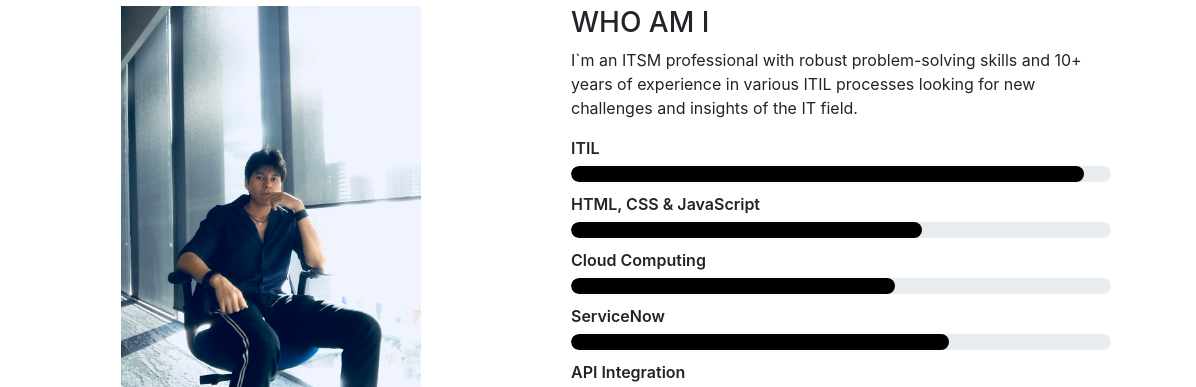
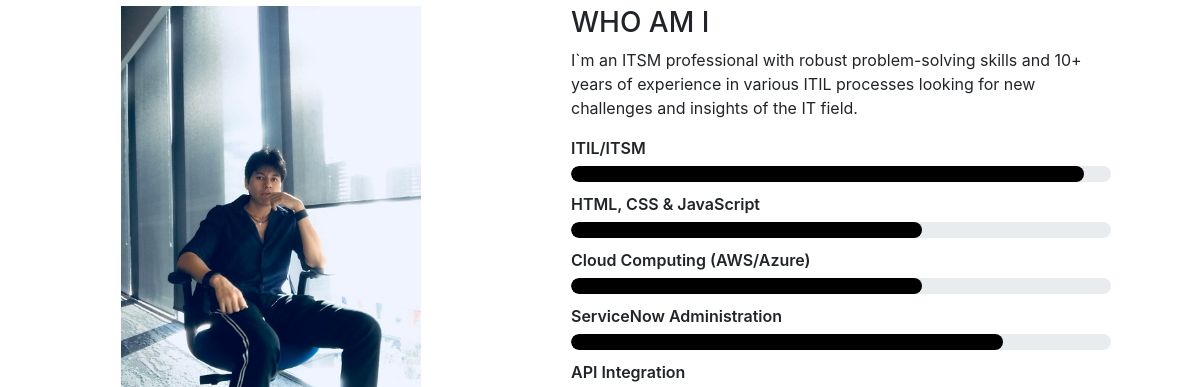
Before and after one commit to vandroy58/ArminCruz.github.io, a plain HTML site: page index.html in a window 1280 px wide. Shown: the part 940-1327 px from the top of the page, 84-1280 px from the left. Drawn offline with nearby package versions, Linux system fonts and the light colour scheme.

Commit message:
Update index.html

```diff
--- a/index.html
+++ b/index.html
@@ -79,7 +79,7 @@
 
 <div class="skills-bar">
 
-  <p>ITIL</p>
+  <p>ITIL/ITSM</p>
   <div class="progress">
   <div class="progress-bar" style="width: 95%;"></div>
   </div>
@@ -89,14 +89,14 @@
   <div class="progress-bar" style="width: 65%;"></div>
   </div>
 
-  <p>Cloud Computing</p>
+  <p>Cloud Computing (AWS/Azure)</p>
   <div class="progress">
-  <div class="progress-bar" style="width: 60%;"></div>
+  <div class="progress-bar" style="width: 65%;"></div>
   </div>
 
-  <p>ServiceNow</p>
+  <p>ServiceNow Administration</p>
   <div class="progress">
-  <div class="progress-bar" style="width: 70%;"></div>
+  <div class="progress-bar" style="width: 80%;"></div>
   </div>
 
   <p>API Integration</p>
```
